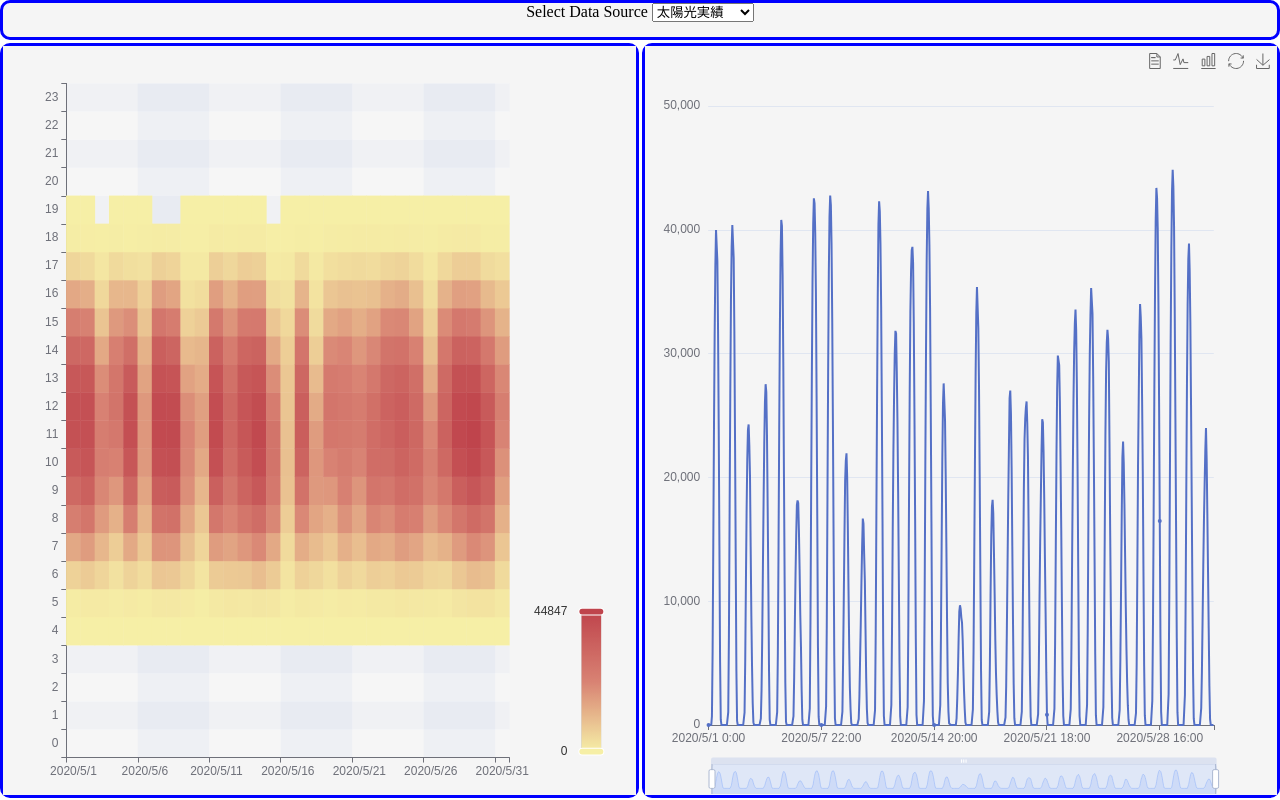
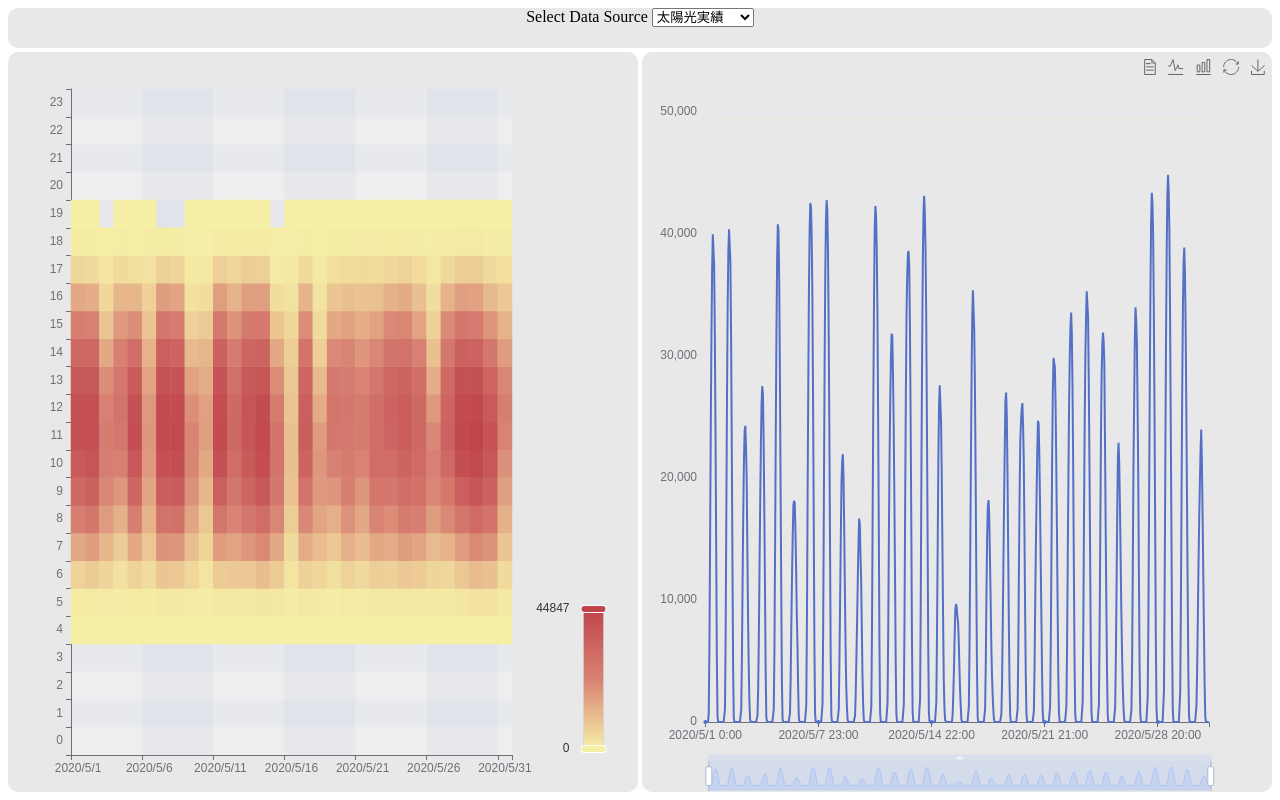
Before and after one commit to BEROCHLU/power-demand-chart, a website built with webpack: page index.html in a window 1280 px wide. Built offline with nearby package versions, Linux system fonts and the light colour scheme.

Commit message:
postcss.config.js

```diff
--- /dev/null
+++ b/css/ms-style.css
@@ -0,0 +1,57 @@
+@charset "utf-8";
+
+grid1,
+grid2,
+grid3 {
+    display: block;
+}
+
+.wrapper {
+    width: 100%;
+    height: calc(100vh - 16px);
+    display: -ms-grid;
+    display: grid;
+    gap: 4px;
+    -ms-grid-rows: 40px 4px 1fr;
+    -ms-grid-columns: 1fr 4px 1fr;
+        grid-template:
+        "grid1 grid1"40px "grid2 grid3"1fr / 1fr 1fr;
+}
+
+grid1 {
+    -ms-grid-row: 1;
+    -ms-grid-column: 1;
+    -ms-grid-column-span: 3;
+    grid-area: grid1;
+    border-radius: 10px;
+    background-color: #e8e8e8;
+    text-align: center;
+}
+
+grid2 {
+    -ms-grid-row: 3;
+    -ms-grid-column: 1;
+    grid-area: grid2;
+
+}
+
+#cn2 {
+    width: 100%;
+    height: 100%;
+    background-color: #e8e8e8;
+    border-radius: 10px;
+}
+
+grid3 {
+    -ms-grid-row: 3;
+    -ms-grid-column: 3;
+    grid-area: grid3;
+
+}
+
+#cn3 {
+    width: 100%;
+    height: 100%;
+    background-color: #e8e8e8;
+    border-radius: 10px;
+}
--- a/css/msstyle.css
+++ b/css/msstyle.css
@@ -7,11 +7,6 @@
 
 @charset "utf-8";
 
-body {
-    margin: 0;
-    padding: 0;
-}
-
 grid1,
 grid2,
 grid3 {
@@ -20,12 +15,12 @@ grid3 {
 
 .wrapper {
     width: 100%;
-    height: 99.7vh;
+    height: calc(100vh - 16px);
     display: -ms-grid;
     display: grid;
-    gap: 3px;
-    -ms-grid-rows: 40px 3px 1fr;
-    -ms-grid-columns: 1fr 3px 1fr;
+    gap: 4px;
+    -ms-grid-rows: 40px 4px 1fr;
+    -ms-grid-columns: 1fr 4px 1fr;
         grid-template:
         "grid1 grid1"40px "grid2 grid3"1fr / 1fr 1fr;
 }
@@ -35,9 +30,8 @@ grid1 {
     -ms-grid-column: 1;
     -ms-grid-column-span: 3;
     grid-area: grid1;
-    border: 3px solid blue;
     border-radius: 10px;
-    background-color: whitesmoke;
+    background-color: #e8e8e8;
     text-align: center;
 }
 
@@ -45,26 +39,26 @@ grid2 {
     -ms-grid-row: 3;
     -ms-grid-column: 1;
     grid-area: grid2;
-    border: 3px solid blue;
-    border-radius: 10px;
+
 }
 
 #cn2 {
     width: 100%;
     height: 100%;
-    background-color: whitesmoke;
+    background-color: #e8e8e8;
+    border-radius: 10px;
 }
 
 grid3 {
     -ms-grid-row: 3;
     -ms-grid-column: 3;
     grid-area: grid3;
-    border: 3px solid blue;
-    border-radius: 10px;
+
 }
 
 #cn3 {
     width: 100%;
     height: 100%;
-    background-color: whitesmoke;
+    background-color: #e8e8e8;
+    border-radius: 10px;
 }
--- a/css/style.css
+++ b/css/style.css
@@ -1,9 +1,4 @@
 @charset "utf-8";
-
-*as {
-    margin: 0;
-    padding: 0;
-}
 
 grid1,
 grid2,
@@ -11,15 +6,11 @@ grid3 {
     display: block;
 }
 
-body {
-
-}
-
 .wrapper {
     width: 100%;
-    min-height: 98vh;
+    height: calc(100vh - 16px);
     display: grid;
-    gap: 5px;
+    gap: 4px;
     grid-template:
         "grid1 grid1"40px "grid2 grid3"1fr / 1fr 1fr;
 }
@@ -27,28 +18,30 @@ body {
 grid1 {
     grid-area: grid1;
     border-radius: 10px;
-    background-color: whitesmoke;
+    background-color: #e8e8e8;
     text-align: center;
 }
 
 grid2 {
     grid-area: grid2;
+
 }
 
 #cn2 {
     width: 100%;
     height: 100%;
-    background-color: whitesmoke;
+    background-color: #e8e8e8;
     border-radius: 10px;
 }
 
 grid3 {
     grid-area: grid3;
+
 }
 
 #cn3 {
     width: 100%;
     height: 100%;
-    background-color: whitesmoke;
+    background-color: #e8e8e8;
     border-radius: 10px;
 }
--- a/index.html
+++ b/index.html
@@ -5,6 +5,7 @@
 	<title>Echarts Dash</title>
 	<meta charset="UTF-8">
 	<meta name="viewport" content="width=device-width, user-scalable=no, initial-scale=1, maximum-scale=1">
+	<link rel="stylesheet" href="./css/ms-style.css">
 </head>
 
 <body>
--- /dev/null
+++ b/postcss.config.js
@@ -0,0 +1,7 @@
+module.exports = {
+  plugins: [
+    require('autoprefixer')({
+      grid: true
+    })
+  ]
+}
--- a/src/index.js
+++ b/src/index.js
@@ -4,7 +4,7 @@ import {
     arrHsh
 } from './rowdata.js';
 
-import '../css/msstyle.css';
+//import '../css/style.css';
 
 // create echarts instance
 const echartsHeatmap = echarts.init(document.getElementById('cn2'));
--- a/webpack.config.js
+++ b/webpack.config.js
@@ -17,16 +17,12 @@ module.exports = {
     performance: {
         maxEntrypointSize: 16.0 * 1000000,
         maxAssetSize: 16.0 * 1000000
-    },
+    },/*
     module: {
         rules: [{
             test: /\.css$/,
-            use: ["style-loader",
-                {
-                    loader: "css-loader"
-                }
-            ]
+            use: ["style-loader", "css-loader"]
         }]
-    },
-    devtool: 'inline-source-map'
+    },*/
+    devtool: 'source-map'
 }
```
Also changed, not shown: package.json (+13 -6 lines), wpack.html (+1 -0 lines).
